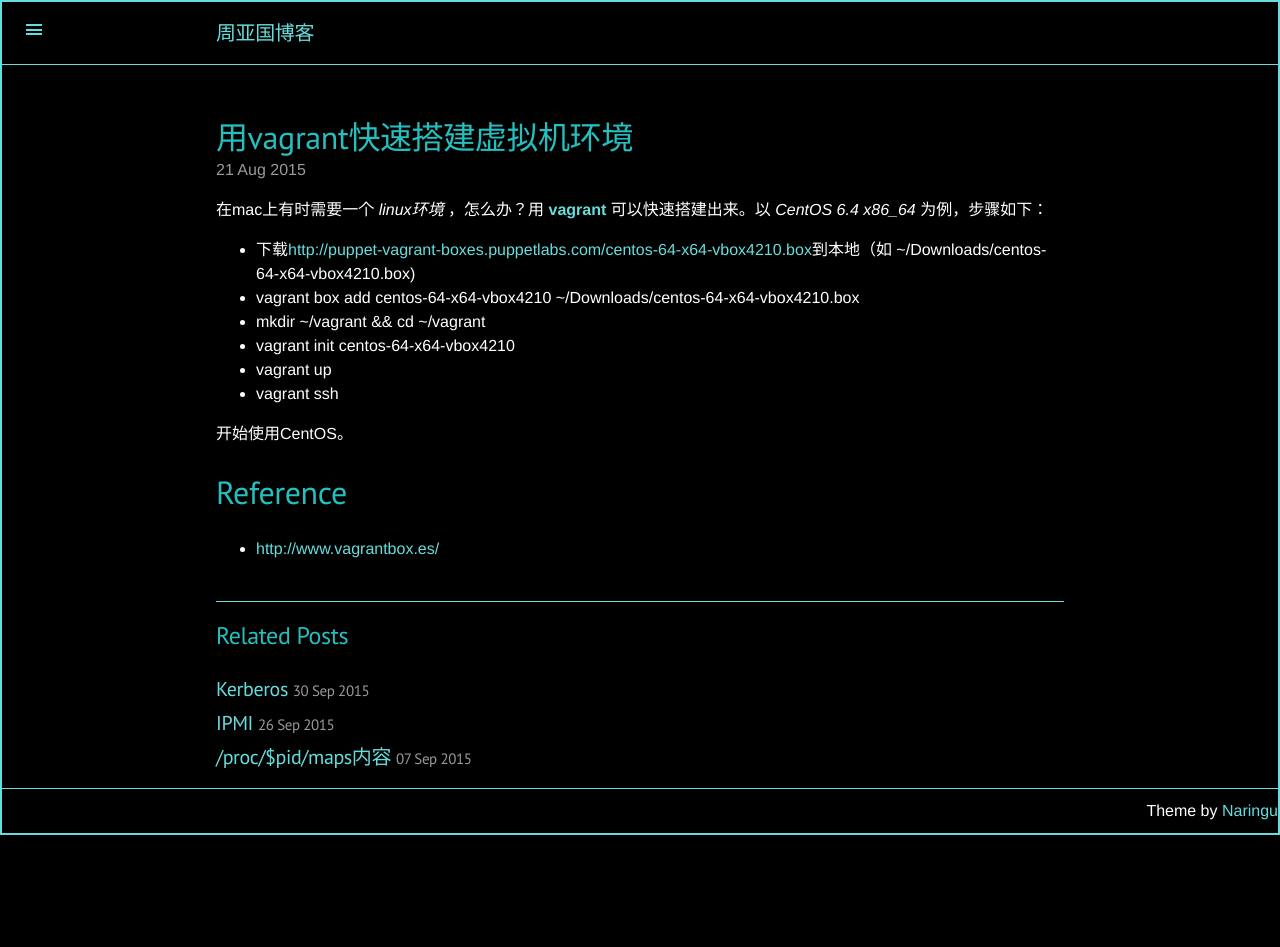
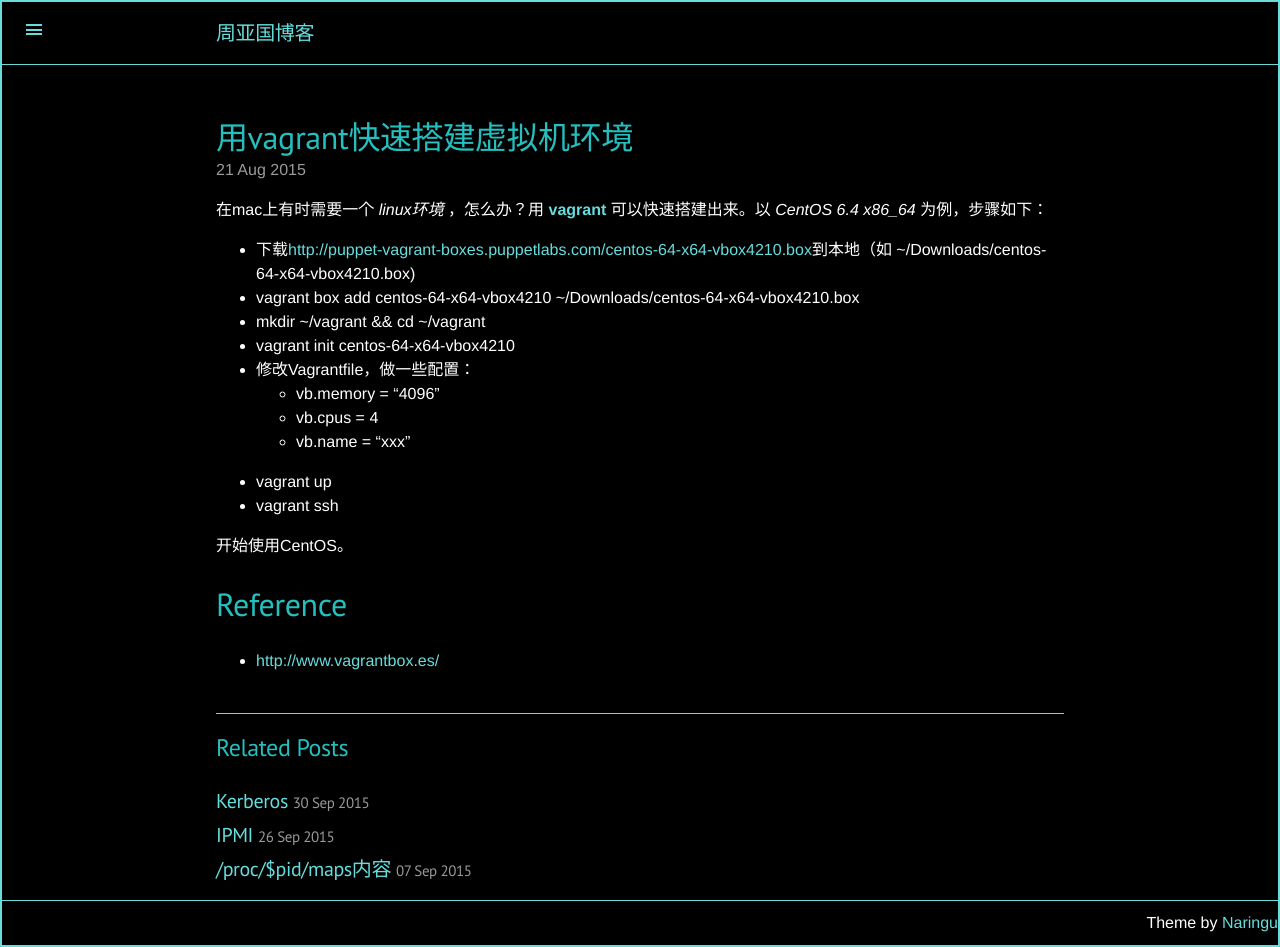
Before and after one commit to CheeseLee/zhouyaguo.github.io, a Jekyll site: the page built from _posts/2015-08-21-vagrant.md, in a window 1280 px wide. Built offline with Jekyll 4.4.1, drawn with Linux system fonts in a browser that asks for light colours; Markdown is read by kramdown in place of the engine named in the settings; comment, search, counter and statistics services are not loaded; before the commit the page ends 900 px from its top, so only the background shows below that.

Commit message:
polish vagrant

```diff
--- a/_posts/2015-08-21-vagrant.md
+++ b/_posts/2015-08-21-vagrant.md
@@ -12,6 +12,10 @@ categories:
 - vagrant box add centos-64-x64-vbox4210 ~/Downloads/centos-64-x64-vbox4210.box
 - mkdir ~/vagrant && cd ~/vagrant
 - vagrant init centos-64-x64-vbox4210
+- 修改Vagrantfile，做一些配置：
+	- vb.memory = "4096"
+	- vb.cpus = 4
+	- vb.name = "xxx"
 - vagrant up
 - vagrant ssh
 
```
